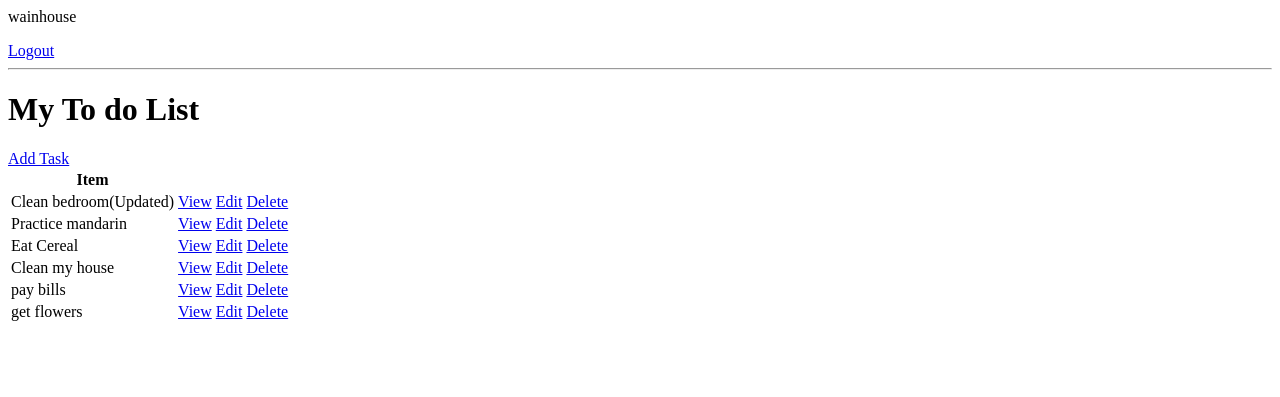
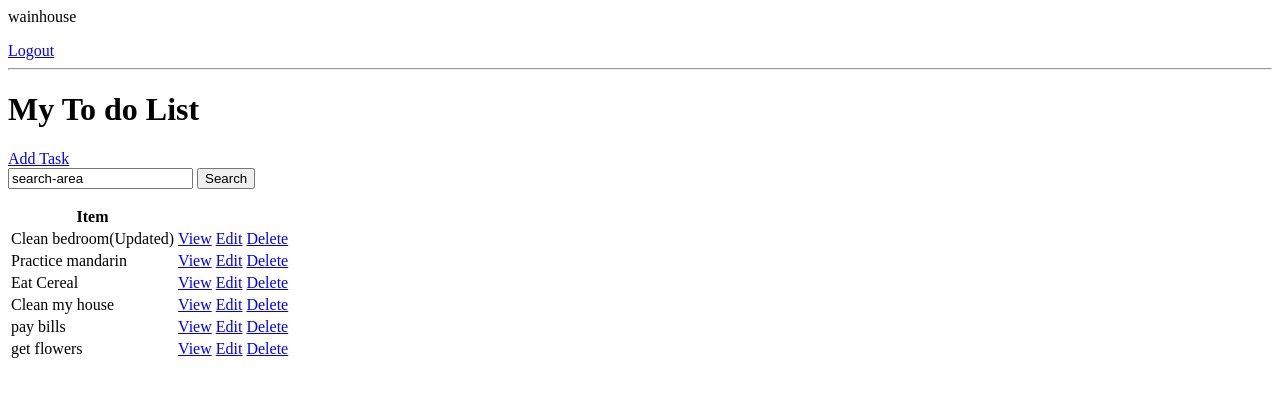
Before and after one commit to Wainhouse/Todo, a Django app: page / in a window 1280 px wide. Shown: the top 397 px of the page. Run offline with Django 3.2, Linux system fonts and the light colour scheme; a user stored in the database is signed in; data comes from the database, SQL or seed files in the repository; both versions use the stored data as it was after the commit.

Commit message:
Created search

```diff
--- a/todo_list/base/templates/base/task_list.html
+++ b/todo_list/base/templates/base/task_list.html
@@ -8,6 +8,11 @@
 <hr>
 <h1>My To do List {{color}}</h1>
 <a href="{% url 'task-create' %}">Add Task</a>
+
+<form method="GET">
+    <input type="text" value="search-area">
+    <input type="submit" value="Search">
+</form>
 <table>
     <tr>
         <th>Item</th>
--- a/todo_list/base/views.py
+++ b/todo_list/base/views.py
@@ -50,6 +50,11 @@ class TaskList(LoginRequiredMixin, ListView):
         context = super().get_context_data(**kwargs)
         context['tasks'] = context['tasks'].filter(user=self.request.user)
         context['count'] = context['tasks'].filter(complete=False).count()
+
+        search_input = self.request.GET.get('search-area') or ''
+        if search_input:
+            context['tasks'] = context['tasks'].filter(
+                title__icontains=search_input)
         return context
 
 
```
Also changed, not shown: todo_list/db.sqlite3.
